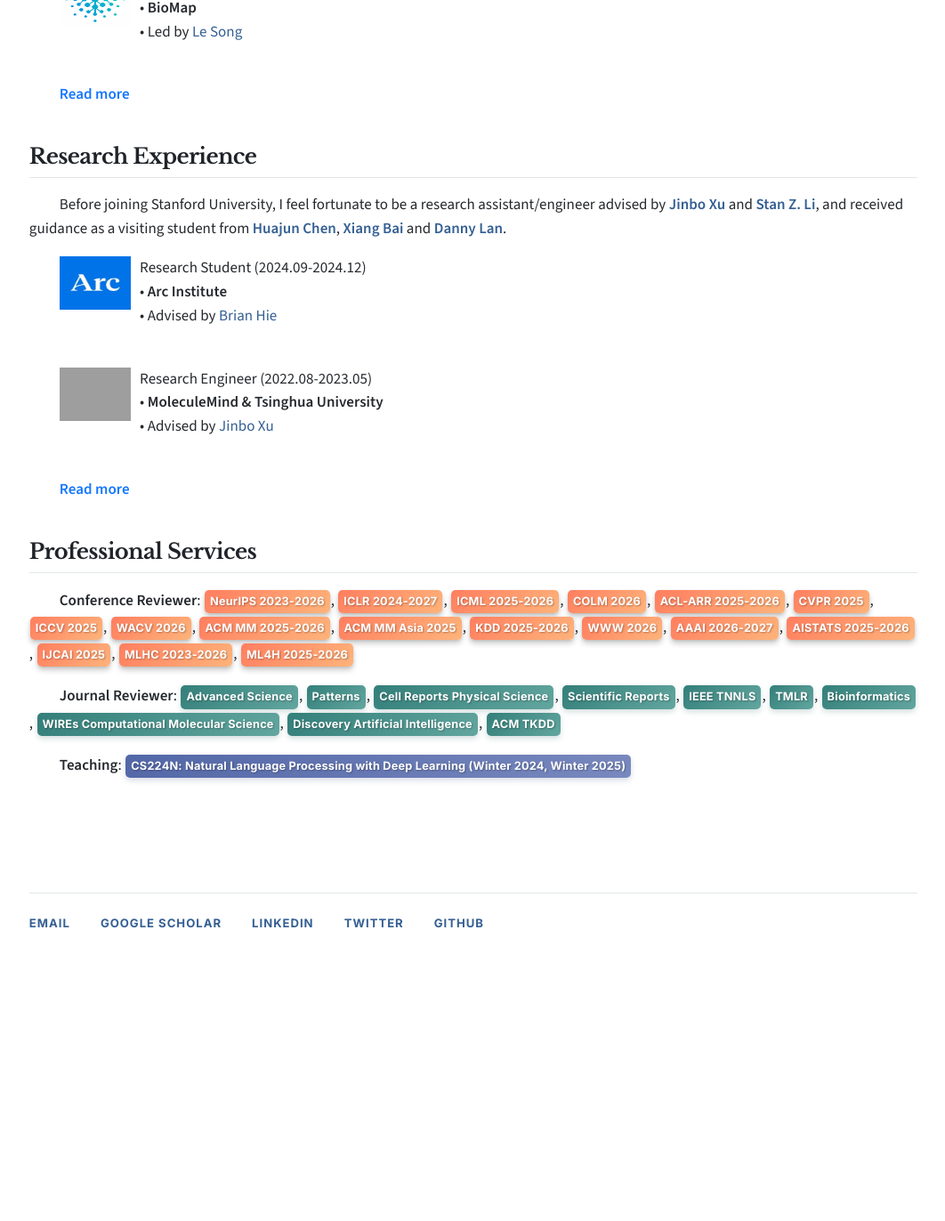
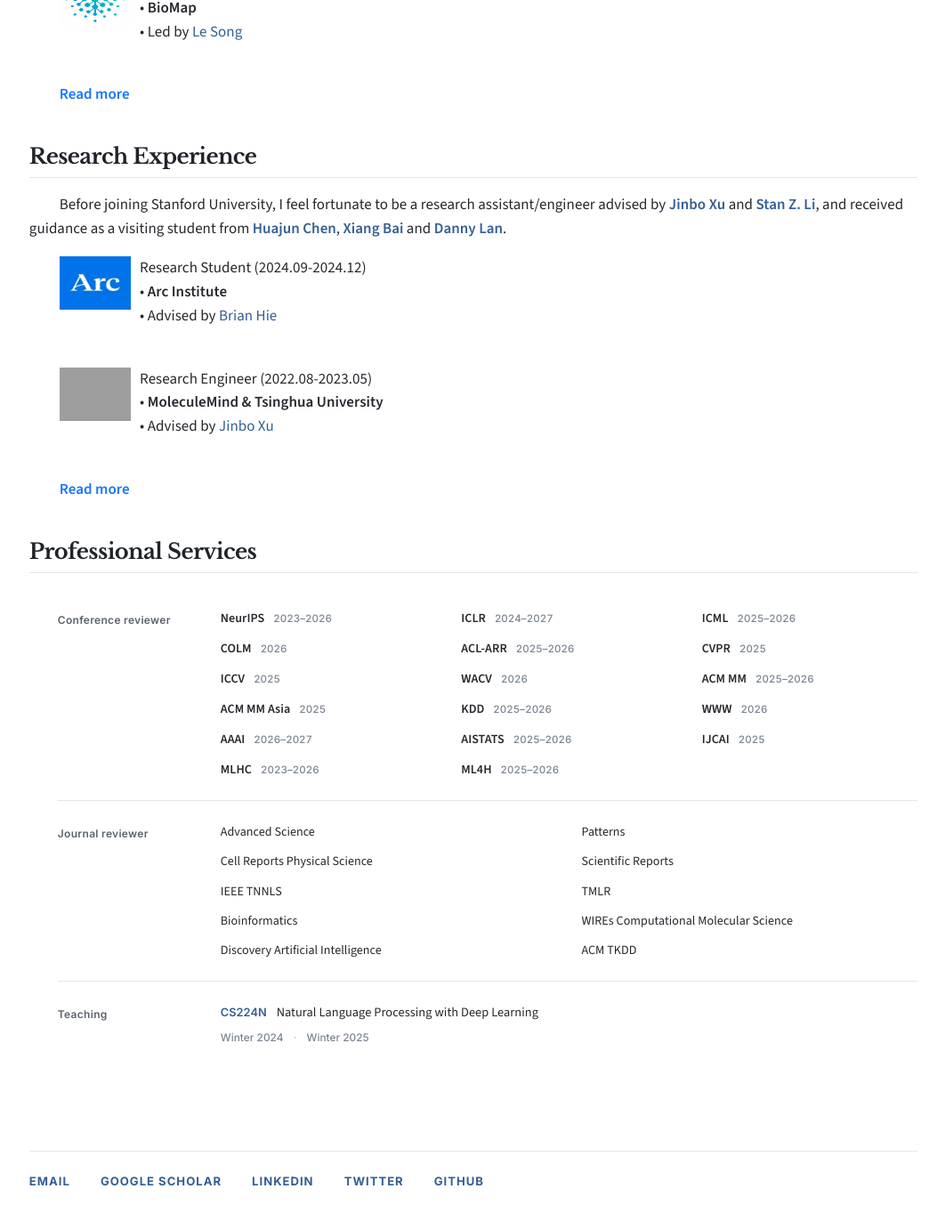
Before and after one commit to smiles724/smiles724.github.io, a Jekyll site: the page built from index.html, in a window 1280 px wide and 1400 px high, scrolled down 5413 px. Shown: the top 1372 px of the window at 89% size, without its empty margins (108-1170 px from the left). Built offline with Jekyll 4.4.1, drawn with Linux system fonts in a browser that asks for light colours; nearby versions of some CDN libraries; a style sheet for code colours, icons or effects is not loaded; before the commit the page ends 6522 px from its top, so only the background shows below that; grey boxes are pictures that could not be loaded.

Commit message:
Refine professional services layout and typography

```diff
--- a/css/main.css
+++ b/css/main.css
@@ -238,3 +238,41 @@ ul.posts li {
 .blog-read { font: 600 0.8rem var(--font-ui); }
 .visually-hidden { position: absolute; width: 1px; height: 1px; padding: 0; margin: -1px; overflow: hidden; clip: rect(0, 0, 0, 0); white-space: nowrap; border: 0; }
 @media (max-width: 820px) { .blog-entry { margin-left: 0.5rem; padding-left: 1rem; } }
+
+/* Professional service: quiet typography and aligned venue/year pairs. */
+.professional-services .service-group {
+    display: grid;
+    grid-template-columns: 155px minmax(0, 1fr);
+    gap: 28px;
+    margin-left: 2rem;
+    padding: 24px 0;
+    border-bottom: 1px solid var(--rule);
+}
+.professional-services .service-group:last-child { border-bottom: 0; padding-bottom: 8px; }
+.professional-services .service-group h3 {
+    margin: 3px 0 0;
+    color: var(--muted-ink);
+    font: 600 0.75rem/1.6 var(--font-ui);
+    letter-spacing: 0.025em;
+}
+.professional-services ul { list-style: none; padding: 0; margin: 0; }
+.service-conferences { display: grid; grid-template-columns: repeat(3, minmax(0, 1fr)); column-gap: 28px; row-gap: 13px; }
+.service-conferences li { display: flex; flex-wrap: wrap; align-items: baseline; gap: 4px 10px; line-height: 1.5; }
+.service-venue { font-weight: 600; font-size: 0.88rem; }
+.service-years { color: #7a8490; font: 400 0.72rem/1.5 var(--font-ui); white-space: nowrap; font-variant-numeric: tabular-nums; }
+.service-journals { display: grid; grid-template-columns: repeat(2, minmax(0, 1fr)); gap: 12px 28px; }
+.service-journals li { font-size: 0.88rem; line-height: 1.5; }
+.service-course p { margin: 0; font-size: 0.9rem; }
+.service-course-code { color: var(--accent); font-family: var(--font-ui); font-size: 0.8rem; font-weight: 600; margin-right: 8px; }
+.service-course .service-term { margin-top: 7px; color: #7a8490; font: 400 0.74rem/1.6 var(--font-ui); }
+.service-term span { padding: 0 8px; color: #b0b8c1; }
+@media (max-width: 1100px) {
+    .professional-services .service-group { grid-template-columns: 135px minmax(0, 1fr); gap: 22px; }
+    .service-conferences { grid-template-columns: repeat(2, minmax(0, 1fr)); }
+}
+@media (max-width: 600px) {
+    .professional-services .service-group { grid-template-columns: minmax(0, 1fr); gap: 15px; margin-left: 0.5rem; padding: 22px 0; }
+    .professional-services .service-group h3 { color: var(--accent); font-size: 0.7rem; letter-spacing: 0.06em; text-transform: uppercase; }
+    .service-conferences { column-gap: 16px; }
+    .service-journals { grid-template-columns: minmax(0, 1fr); gap: 10px; }
+}
--- a/index.html
+++ b/index.html
@@ -279,46 +279,53 @@ title: Fang WU
 <!-- 	<h2><a name="supervised-students"></a>Supervised Students and Interns</h2>
 		<a href="https://xiangrutang.github.io/">Zerui Xu</a>, Ph.D. student at
  -->
- 	<h2><a name="ser"></a>Professional Services</h2>
-    <p>
-        <span style="text-indent: 2em; display: inline-block;"><strong>Conference Reviewer</strong>:</span>
-        <span class="badge">NeurIPS 2023-2026</span>,
-        <span class="badge">ICLR 2024-2027</span>,
-        <span class="badge">ICML 2025-2026</span>,
-        <span class="badge">COLM 2026</span>,
-        <span class="badge">ACL-ARR 2025-2026</span>,
-        <span class="badge">CVPR 2025</span>,
-        <span class="badge">ICCV 2025</span>,
-        <span class="badge">WACV 2026</span>,
-        <span class="badge">ACM MM 2025-2026</span>,
-        <span class="badge">ACM MM Asia 2025</span>,
-        <span class="badge">KDD 2025-2026</span>,
-        <span class="badge">WWW 2026</span>,
-        <span class="badge">AAAI 2026-2027</span>,
-        <span class="badge">AISTATS 2025-2026</span>,
-        <span class="badge">IJCAI 2025</span>,
-        <span class="badge">MLHC 2023-2026</span>,
-        <span class="badge">ML4H 2025-2026</span>
-    </p>
-
-    <p>
-        <span style="text-indent: 2em; display: inline-block;"><strong>Journal Reviewer</strong>:</span>
-        <span class="badge badge-journal">Advanced Science</span>,
-        <span class="badge badge-journal">Patterns</span>,
-        <span class="badge badge-journal">Cell Reports Physical Science</span>,
-        <span class="badge badge-journal">Scientific Reports</span>,
-        <span class="badge badge-journal">IEEE TNNLS</span>,
-        <span class="badge badge-journal">TMLR</span>,
-        <span class="badge badge-journal">Bioinformatics</span>,
-        <span class="badge badge-journal">WIREs Computational Molecular Science</span>,
-        <span class="badge badge-journal">Discovery Artificial Intelligence</span>,
-        <span class="badge badge-journal">ACM TKDD</span>
-    </p>
-
-    <p>
-        <span style="text-indent: 2em; display: inline-block;"><strong>Teaching</strong>:</span>
-        <span class="badge badge-teaching">CS224N: Natural Language Processing with Deep Learning (Winter 2024, Winter 2025)</span>
-    </p>
+	<section class="professional-services" aria-labelledby="services-title">
+		<h2 id="services-title"><a name="ser" id="ser"></a>Professional Services</h2>
+		<div class="service-group">
+			<h3>Conference reviewer</h3>
+			<ul class="service-conferences">
+				<li><span class="service-venue">NeurIPS</span><span class="service-years">2023–2026</span></li>
+				<li><span class="service-venue">ICLR</span><span class="service-years">2024–2027</span></li>
+				<li><span class="service-venue">ICML</span><span class="service-years">2025–2026</span></li>
+				<li><span class="service-venue">COLM</span><span class="service-years">2026</span></li>
+				<li><span class="service-venue">ACL-ARR</span><span class="service-years">2025–2026</span></li>
+				<li><span class="service-venue">CVPR</span><span class="service-years">2025</span></li>
+				<li><span class="service-venue">ICCV</span><span class="service-years">2025</span></li>
+				<li><span class="service-venue">WACV</span><span class="service-years">2026</span></li>
+				<li><span class="service-venue">ACM MM</span><span class="service-years">2025–2026</span></li>
+				<li><span class="service-venue">ACM MM Asia</span><span class="service-years">2025</span></li>
+				<li><span class="service-venue">KDD</span><span class="service-years">2025–2026</span></li>
+				<li><span class="service-venue">WWW</span><span class="service-years">2026</span></li>
+				<li><span class="service-venue">AAAI</span><span class="service-years">2026–2027</span></li>
+				<li><span class="service-venue">AISTATS</span><span class="service-years">2025–2026</span></li>
+				<li><span class="service-venue">IJCAI</span><span class="service-years">2025</span></li>
+				<li><span class="service-venue">MLHC</span><span class="service-years">2023–2026</span></li>
+				<li><span class="service-venue">ML4H</span><span class="service-years">2025–2026</span></li>
+			</ul>
+		</div>
+		<div class="service-group">
+			<h3>Journal reviewer</h3>
+			<ul class="service-journals">
+				<li>Advanced Science</li>
+				<li>Patterns</li>
+				<li>Cell Reports Physical Science</li>
+				<li>Scientific Reports</li>
+				<li>IEEE TNNLS</li>
+				<li>TMLR</li>
+				<li>Bioinformatics</li>
+				<li>WIREs Computational Molecular Science</li>
+				<li>Discovery Artificial Intelligence</li>
+				<li>ACM TKDD</li>
+			</ul>
+		</div>
+		<div class="service-group service-teaching">
+			<h3>Teaching</h3>
+			<div class="service-course">
+				<p><span class="service-course-code">CS224N</span> Natural Language Processing with Deep Learning</p>
+				<p class="service-term">Winter 2024 <span aria-hidden="true">·</span> Winter 2025</p>
+			</div>
+		</div>
+	</section>
 
 <!--	<h2><a name="honors"></a>Honors and Awards</h2>-->
 <!--	<p style="margin-left: 2em;">-->
```
